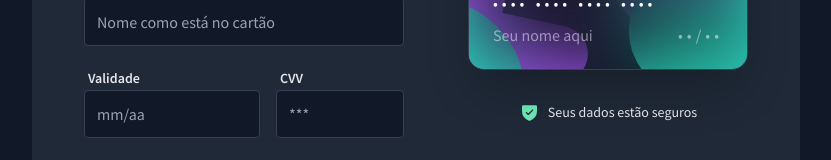
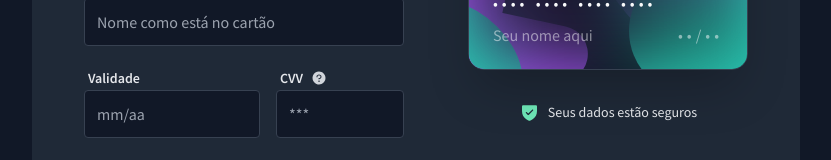
Before and after one commit to wellserrano/creditcard, a Next.js app: page / in a window 1280 px wide. Shown: the part 344-504 px from the top of the page, without its empty margins (224-1055 px from the left). Built offline with nearby package versions, Linux system fonts and the light colour scheme.

Commit message:
feat: hint icon

```diff
--- a/src/components/ui/Input.tsx
+++ b/src/components/ui/Input.tsx
@@ -1,6 +1,9 @@
 import * as React from 'react'
+import Image from 'next/image';
+import { cn } from '../../lib/utils/cn'
 import { cva, VariantProps } from 'class-variance-authority'
-import { cn } from '../../lib/utils/cn'
+
+import questionmark from 'public/questionmark.svg'
 
 import * as Label from '@radix-ui/react-label';
 import clsx from 'clsx';
@@ -34,10 +37,11 @@ const inputVariants = cva(
     label: string
     showLabel?: boolean
     validateInput?: () => boolean
+    hint?: boolean
   }
 
   const Input = React.forwardRef<HTMLInputElement, InputProps>(
-    ({ className, type='text', label, showLabel='true', variant, validateInput, ...props }, ref) => {
+    ({ className, type='text', label, showLabel='true', variant, validateInput, hint, ...props }, ref) => {
       const [error, setError] = React.useState<boolean>(false)
 
       const handleBlur = (e: React.FocusEvent<HTMLInputElement, Element>) => {
@@ -49,10 +53,14 @@ const inputVariants = cva(
       return (
         <div ref={ref} className='flex flex-col'>
           <Label.Root
-            className='text-sm text-[#E5E7EB] leading-4 font-semibold mb-1 ml-1'
+            className='flex gap-2 text-sm text-[#E5E7EB] leading-4 font-semibold mb-1 ml-1'
             htmlFor={ label }
           >
             { label }
+            {
+              hint &&
+              <Image src={ questionmark } alt="question mark for details" width={16} height={16} />
+            }
           </Label.Root>
           <input
             className={cn(inputVariants({variant, className}), clsx({'border-[#FB7185] border-[2px]': error }))}
--- a/src/pages/index.tsx
+++ b/src/pages/index.tsx
@@ -131,6 +131,7 @@ export default function Home() {
                     maxLength={ 3 }
                     onFocus={ () => setActiveCardSide('back') }
                     onBlur={ () => setActiveCardSide('front') }
+                    hint
                   />
                 </div>
                 {
```
Also changed, not shown: public/questionmark.svg (added).
